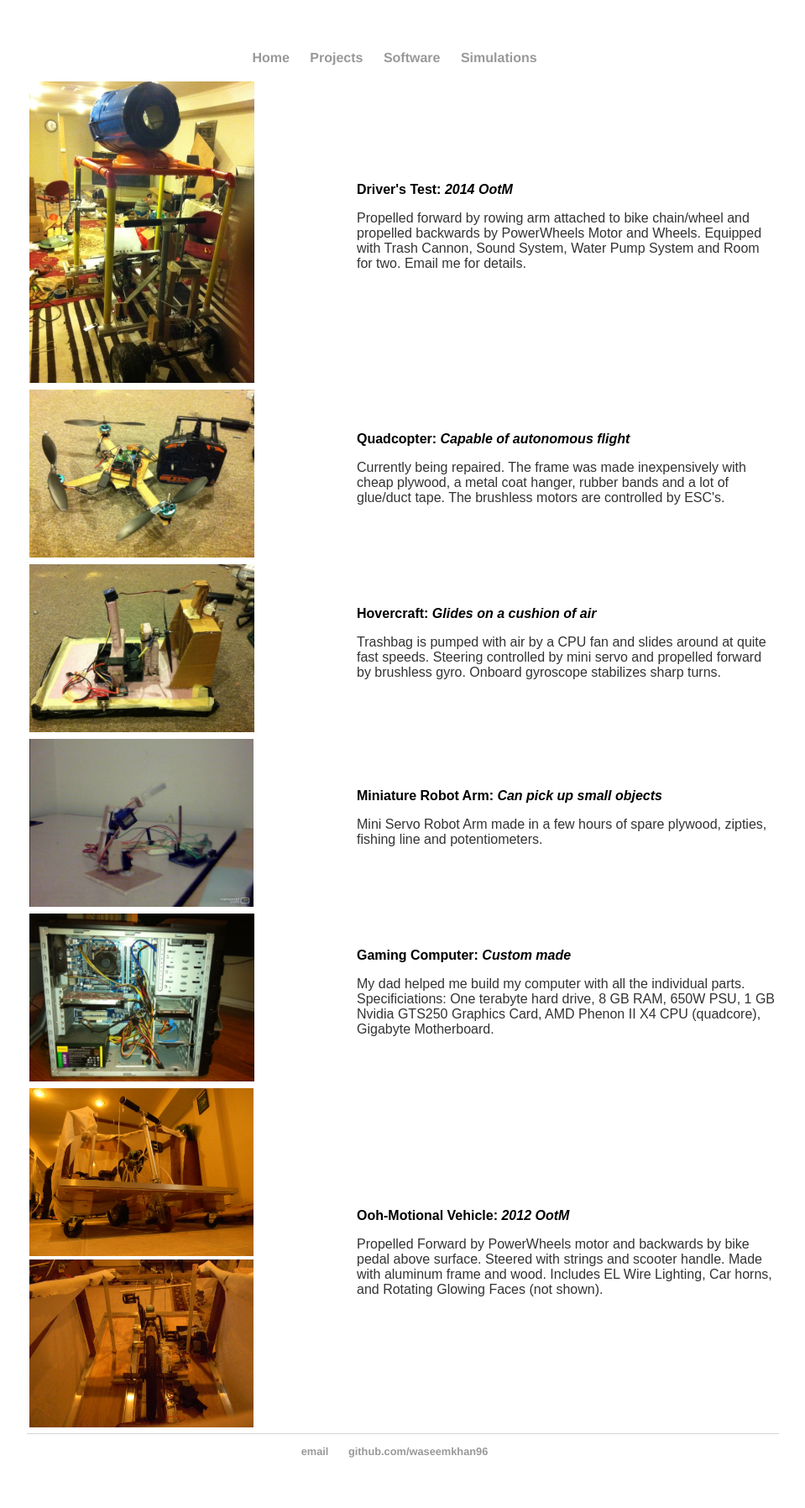
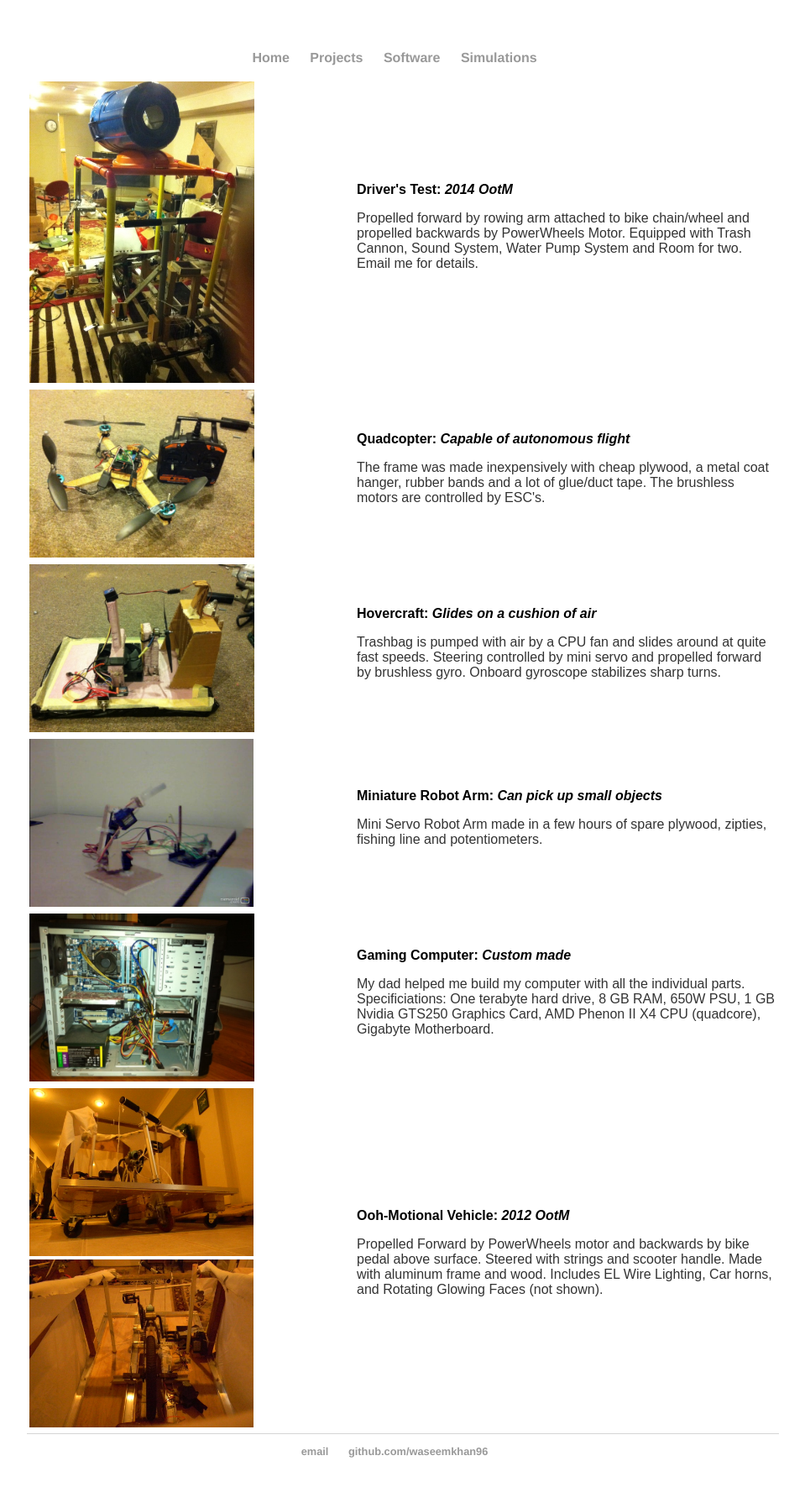
Before and after one commit to wasdkhan/wasdkhan.github.io, a Jekyll site: the page built from projects/index.html, in a window 1280 px wide. Shown: the whole page at 84% size, without its empty margins (160-1119 px from the left). Built offline with Jekyll 4.4.1, drawn with Linux system fonts in a browser that asks for light colours.

Commit message:
changed descriptions of projects

```diff
--- a/projects/index.html
+++ b/projects/index.html
@@ -8,14 +8,14 @@ title: Projects
         <td><div style="float:left"><img src="img/final_om.JPG" style="width:268px"></div></td>
         <td><div style="width:500px;float:left;font-family:Arial">
         <strong>Driver's Test: <i>2014 OotM</i></strong>
-          <p>Propelled forward by rowing arm attached to bike chain/wheel and propelled backwards by PowerWheels Motor and Wheels. Equipped with Trash Cannon, Sound System, Water Pump System and Room for two. Email me for details.</p>
+          <p>Propelled forward by rowing arm attached to bike chain/wheel and propelled backwards by PowerWheels Motor. Equipped with Trash Cannon, Sound System, Water Pump System and Room for two. Email me for details.</p>
         </div></td>
       </tr>
   		<tr>
   			<td><div style="float:left"><img class="proj" src="img/quad.JPG"/></div></td>
   			<td><div style="width:500px;float:left;font-family:Arial">
   			<strong>Quadcopter:	<i>Capable of autonomous flight</i></strong>
-        <p>Currently being repaired. The frame was made inexpensively with cheap plywood, a metal coat hanger, rubber bands and a lot of glue/duct tape. The brushless motors are controlled by ESC's.</p>
+        <p>The frame was made inexpensively with cheap plywood, a metal coat hanger, rubber bands and a lot of glue/duct tape. The brushless motors are controlled by ESC's.</p>
   			</div></td>
   		</tr>
   		<tr>
```
